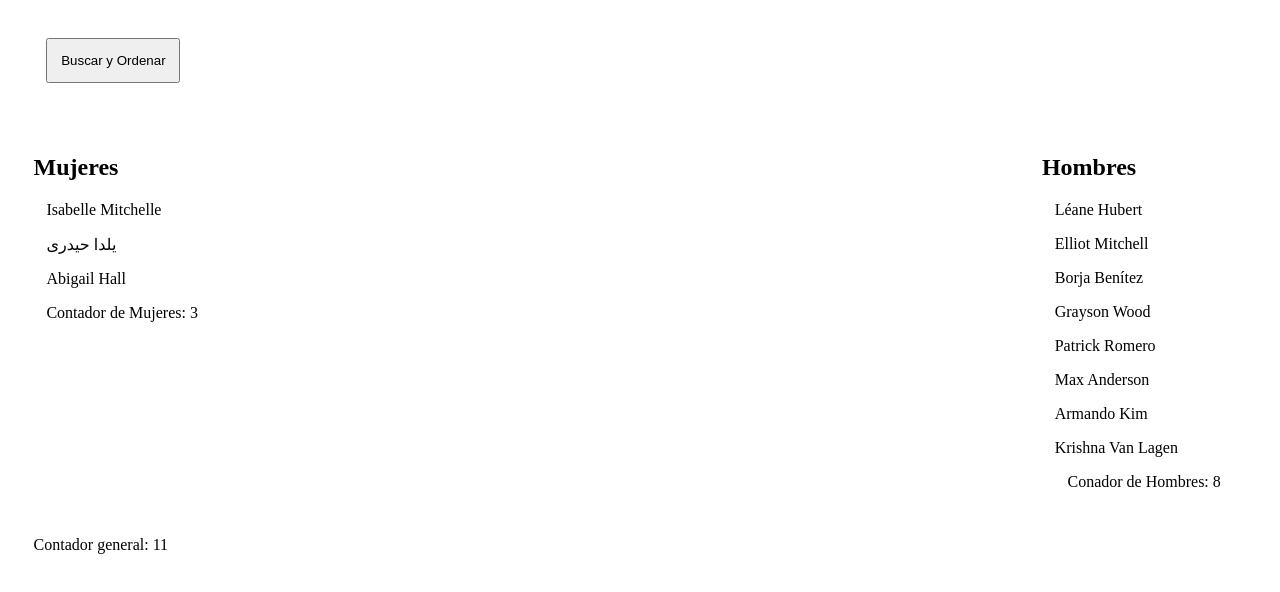
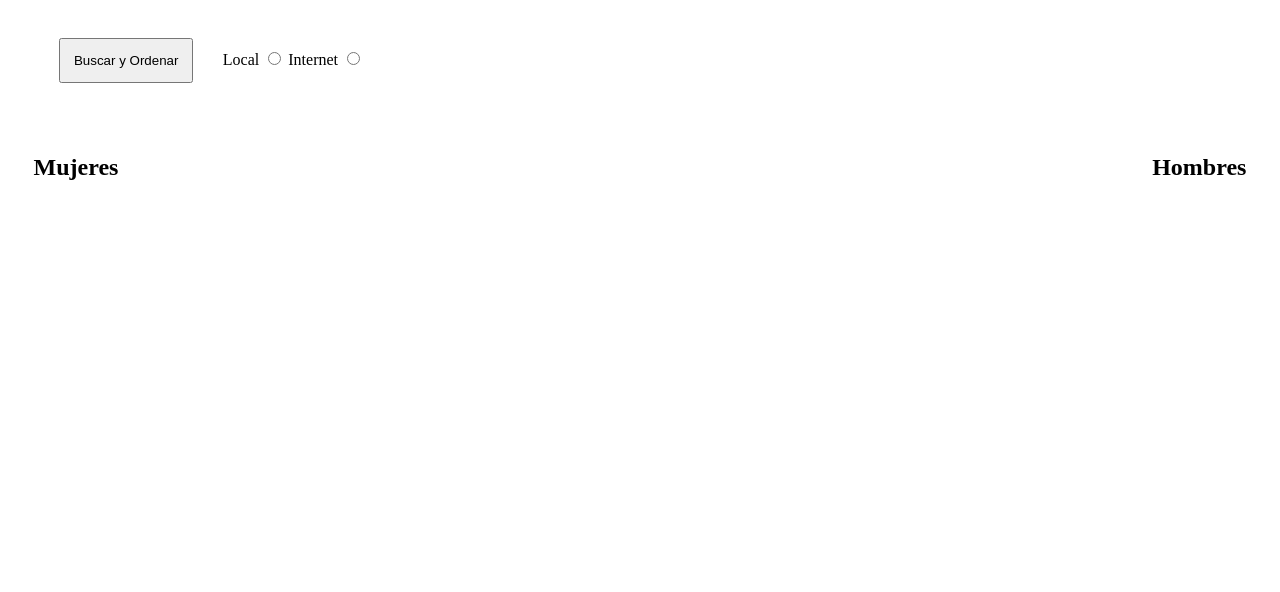
Before and after one commit to MercadoLucila/MercadoLucila, a plain HTML site: page Pre parcial/index.html in a window 1280 px wide. Both pictures are taken after a click on the button "Buscar y Ordenar". Drawn offline with Linux system fonts and the light colour scheme.

Commit message:
pre parcial 2 terminado

```diff
--- a/Pre parcial/JS/funciones.js
+++ b/Pre parcial/JS/funciones.js
@@ -1,5 +1,13 @@
 function buscar(){
-    fetch("personas.json")
+    var resultadoInput = document.querySelector("input[name='opcion']:checked").value;
+    //var resultadoInput = document.getElementById("inputLocal").checked;
+
+        if (resultadoInput=="local"){
+            var url="personas.json"
+        }else{
+            var url="https://randomuser.me/api/?results=10"
+        }
+            fetch(url)
             .then(res => res.json())
             .then(data => {
 
@@ -8,6 +16,9 @@ function buscar(){
                 var contadorMujeres= 0;
                 var contadorHombres= 0;
                 var contadorGeneral= 0;
+                var personamayor=0;
+                var fotopersonamayor
+                var nombrePersonaMayor
 
                 for (i=0;i<data.results.length;i++){
 
@@ -19,10 +30,35 @@ function buscar(){
 
                         console.log(nombreMujer)
 
-                document.getElementById("nombreMujeres").innerHTML+=`<p> ${data.results[i].name.first} ${data.results[i].name.last} </p>`
+                        document.getElementById("nombreMujeres").innerHTML+=`<p> ${data.results[i].name.first} ${data.results[i].name.last} ${data.results[i].dob.age} </p>`
 
+                    }else{
+                        contadorGeneral++
+                        contadorHombres++
+
+                        var nombreHombre=(data.results[i].name.first)+" "+(data.results[i].name.last);
+
+                        console.log(nombreHombre)
+
+                        document.getElementById("nombreHombres").innerHTML+=`<p> ${data.results[i].name.first} ${data.results[i].name.last} ${data.results[i].dob.age}</p>`
 
                     }
+
+                    if (data.results[i].dob.age>personamayor){
+                        personamayor=data.results[i].dob.age;
+                        fotopersonamayor=data.results[i].picture.medium
+                        nombrePersonaMayor=data.results[i].name.first;
+                    }
+
+                }
+
+                document.getElementById("contadorMujeres").innerHTML+=`<p>Contador de Mujeres: ${contadorMujeres}</p>`
+                document.getElementById("contadorHombres").innerHTML+=`<p>Conador de Hombres: ${contadorHombres}</p>`
+                document.getElementById("contadorGeneral").innerHTML+=`<p>Contador general: ${contadorGeneral}</p>`
+                document.getElementById("fotoPersonaMayor").innerHTML+=`<img src=${fotopersonamayor}><p>La persona de mayor edad es: ${nombrePersonaMayor}</p>`
+            })
+}
+
 /*switch (data.results[i].gender) {
                         case female:
 
@@ -34,27 +70,3 @@ function buscar(){
                         default:
                             break;
                     }*/
-
-
-            if (data.results[i].gender=="male"){
-                contadorGeneral++
-                contadorHombres++
-
-                var nombreHombre=(data.results[i].name.first)+" "+(data.results[i].name.last);
-
-                console.log(nombreHombre)
-
-                document.getElementById("nombreHombres").innerHTML+=`<p> ${data.results[i].name.first} ${data.results[i].name.last} </p>`
-
-
-            }
-
-           }
-
-        document.getElementById("contadorMujeres").innerHTML+=`<p>Contador de Mujeres: ${contadorMujeres}</p>`
-        document.getElementById("contadorHombres").innerHTML+=`<p>Conador de Hombres: ${contadorHombres}</p>`
-        document.getElementById("contadorGeneral").innerHTML+=`<p>Contador general: ${contadorGeneral}</p>`
-
-
-    })
-}
--- a/Pre parcial/index.html
+++ b/Pre parcial/index.html
@@ -4,12 +4,20 @@
     <meta charset="UTF-8">
     <meta http-equiv="X-UA-Compatible" content="IE=edge">
     <meta name="viewport" content="width=device-width, initial-scale=1.0">
-    <link rel="stylesheet" href="/MercadoLucila/Pre parcial/CSS/styles.css">
+    <link rel="stylesheet" href="/Pre parcial/CSS/styles.css">
     <title>Document</title>
 </head>
 <body>
     <div>
-        <button id="boton" onclick="buscar()">Buscar y Ordenar</button>
+        <div>
+            <button id="boton" onclick="buscar()">Buscar y Ordenar</button>
+
+            <label>Local</label>
+            <input id="inputLocal" type="radio" name="opcion" value="local" >
+
+            <label>Internet</label>
+            <input id="inputInternet" type="radio" name="opcion" value="internet">
+        </div>
     </div>
 
     <div class="generos">
@@ -36,6 +44,11 @@
         <div id="contadorGeneral"></div>
     </div>
 
+    <div>
+        <div id="fotoPersonaMayor"></div>
+    </div>
+
+
 </body>
-<script src="/MercadoLucila/Pre parcial/JS/funciones.js"></script>
+<script src="/Pre parcial/JS/funciones.js"></script>
 </html>
--- a/Pre parcial/personas.json
+++ b/Pre parcial/personas.json
@@ -1,61 +1,5 @@
 {
     "results": [
-        {
-            "gender": "male",
-            "name": {
-                "title": "Ms",
-                "first": "Léane",
-                "last": "Hubert"
-            },
-            "location": {
-                "street": {
-                    "number": 7814,
-                    "name": "Avenue Debrousse"
-                },
-                "city": "Colombes",
-                "state": "Loir-et-Cher",
-                "country": "France",
-                "postcode": 48548,
-                "coordinates": {
-                    "latitude": "-19.6962",
-                    "longitude": "57.7629"
-                },
-                "timezone": {
-                    "offset": "-12:00",
-                    "description": "Eniwetok, Kwajalein"
-                }
-            },
-            "email": "leane.hubert@example.com",
-            "login": {
-                "uuid": "a7f0c048-6b94-4fc5-a133-d5646c993203",
-                "username": "bluesnake429",
-                "password": "carroll",
-                "salt": "UJr0Vw6h",
-                "md5": "1ac6f6f25923f5d05bcbf200e65a61a9",
-                "sha1": "a94f4cbffe3a7f5aa4b387aa395bd3c40bbb21c6",
-                "sha256": "3d9ebb322992ebc6337d35765310658b80c7d9bcd8c6a4f14c2a6c03c82b7361"
-            },
-            "dob": {
-                "date": "1969-03-20T16:00:04.310Z",
-                "age": 55
-            },
-            "registered": {
-                "date": "2008-03-06T04:27:27.821Z",
-                "age": 16
-            },
-            "phone": "04-65-21-02-00",
-            "cell": "06-07-14-99-58",
-            "id": {
-                "name": "INSEE",
-                "value": "2690280346838 51"
-            },
-            "picture": {
-                "large": "https://randomuser.me/api/portraits/women/39.jpg",
-                "medium": "https://randomuser.me/api/portraits/med/women/39.jpg",
-                "thumbnail": "https://randomuser.me/api/portraits/thumb/women/39.jpg"
-            },
-            "nat": "FR"
-        },
         {
             "gender": "male",
             "name": {
```
Lines whose indentation alone changed are shown as unchanged.
